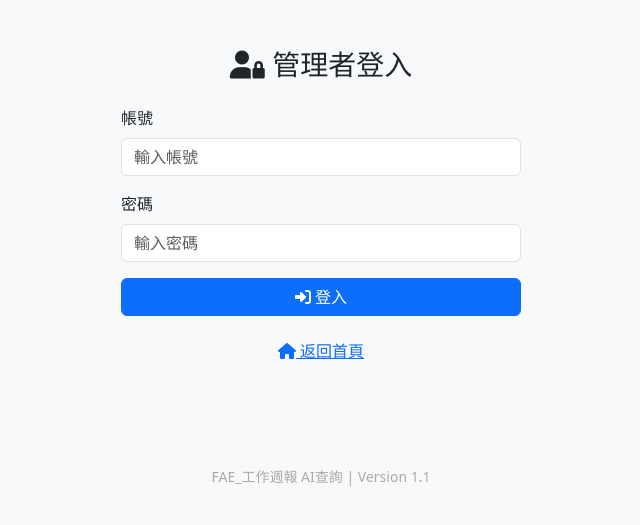
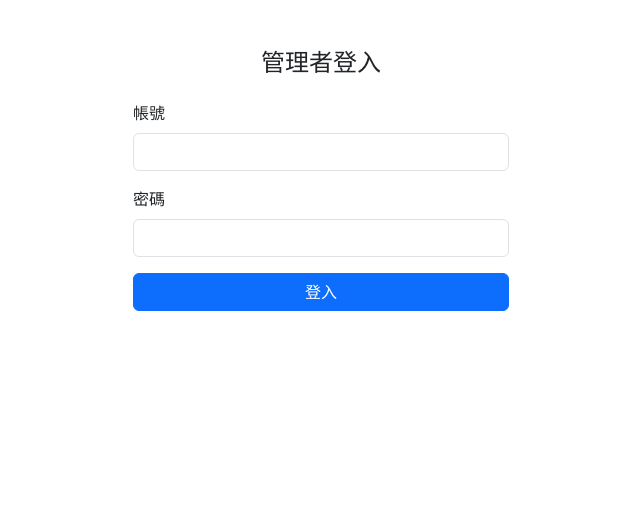
Before and after one commit to yushangming/line_csv_bot, a Flask app: page /admin in a window 1280 px wide. Shown: the top 525 px of the page, without its empty margins (319-959 px from the left). Run offline with Flask 3, Linux system fonts and the light colour scheme; parts of the project's set-up code (start-up, migrations or seed data) failed here and were passed over.

Commit message:
Update admin.html

```diff
--- a/templates/admin.html
+++ b/templates/admin.html
@@ -1,38 +1,27 @@
-
 <!DOCTYPE html>
-<html lang="zh">
+<html lang="zh" data-bs-theme="light">
 <head>
   <meta charset="UTF-8">
-  <title>{{ title }}</title>
+  <title>管理登入</title>
   <link href="https://cdn.jsdelivr.net/npm/bootstrap@5.3.3/dist/css/bootstrap.min.css" rel="stylesheet">
-  <link href="https://cdnjs.cloudflare.com/ajax/libs/font-awesome/6.5.0/css/all.min.css" rel="stylesheet">
-  <style>
-    body { background-color: #f8f9fa; }
-    .container { max-width: 900px; }
-    footer { margin-top: 60px; color: #aaa; }
-    .log-entry pre { background: #f1f1f1; padding: 15px; border-radius: 6px; }
-  </style>
 </head>
-<body>
-
-  <div class="container py-5">
-    <h3 class="mb-4 text-center"><i class="fas fa-user-lock"></i> 管理者登入</h3>
-    <form method="post" class="mx-auto" style="max-width: 400px;">
+<body class="bg-body">
+<div class="container py-5" style="max-width: 400px;">
+  <h4 class="text-center mb-4">管理者登入</h4>
+  <form method="post">
     <div class="mb-3">
       <label class="form-label">帳號</label>
-        <input name="username" class="form-control" placeholder="輸入帳號" required>
+      <input name="username" class="form-control" required>
     </div>
     <div class="mb-3">
       <label class="form-label">密碼</label>
-        <input type="password" name="password" class="form-control" placeholder="輸入密碼" required>
+      <input name="password" type="password" class="form-control" required>
     </div>
-      <button type="submit" class="btn btn-primary w-100"><i class="fas fa-right-to-bracket"></i> 登入</button>
+    {% if error %}
+    <div class="alert alert-danger">{{ error }}</div>
+    {% endif %}
+    <button class="btn btn-primary w-100">登入</button>
   </form>
-    <div class="text-center mt-3">
-      <a href="/" class="btn btn-link"><i class="fas fa-home"></i> 返回首頁</a>
 </div>
-  </div>
-
-  <footer class="text-center mt-5 small">FAE_工作週報 AI查詢 | Version 1.1</footer>
 </body>
 </html>
```
Lines whose indentation alone changed are shown as unchanged.
